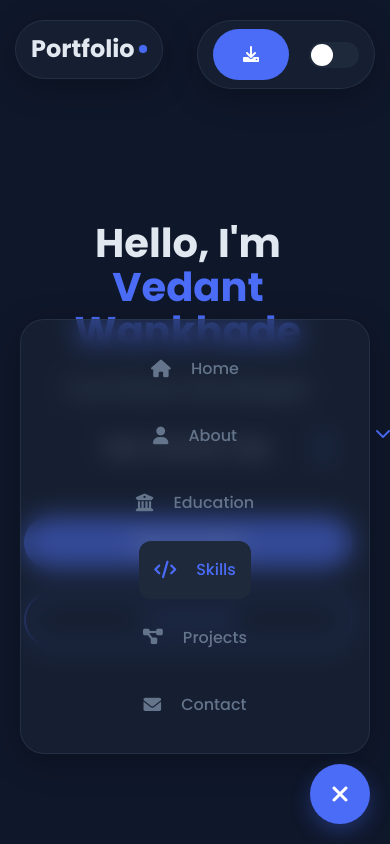
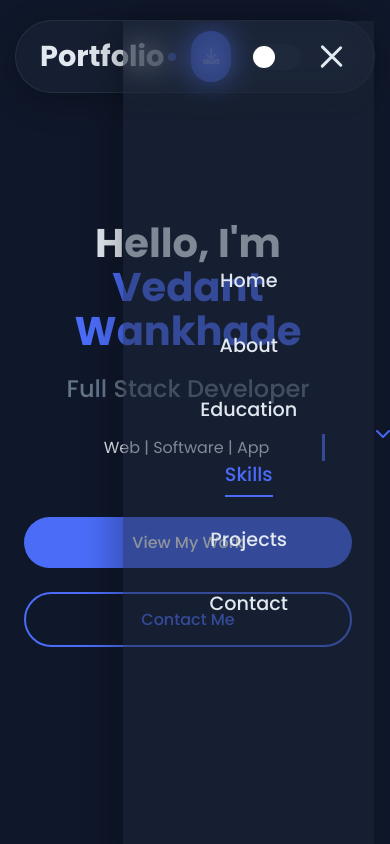
Before and after one commit to vedantwankhade123/Portfolio_Website, a React (Vite) app: page / in a window 390 px wide. Both pictures are taken after a click on the button "Toggle menu". Shown: the top 844 px of the page. Built offline with nearby package versions, Linux system fonts and the light colour scheme.

Commit message:
[dyad] Consolidate navigation into a single header - wrote 2 file(s)

```diff
--- a/src/components/Header.jsx
+++ b/src/components/Header.jsx
@@ -2,12 +2,15 @@ import React, { useState, useEffect, useRef } from 'react';
 import ThemeToggle from './ThemeToggle';
 
 const Header = () => {
+  const [isScrolled, setIsScrolled] = useState(false);
   const [isMenuOpen, setIsMenuOpen] = useState(false);
   const [activeSection, setActiveSection] = useState('home');
   const sectionsRef = useRef({});
 
   useEffect(() => {
     const handleScroll = () => {
+      setIsScrolled(window.scrollY > 20);
+
       const scrollPosition = window.scrollY + window.innerHeight / 2;
       let currentSection = 'home';
       Object.entries(sectionsRef.current).forEach(([id, element]) => {
@@ -18,6 +21,7 @@ const Header = () => {
       setActiveSection(currentSection);
     };
 
+    // Populate refs
     const sectionElements = document.querySelectorAll('section[id]');
     sectionElements.forEach(sec => {
       sectionsRef.current[sec.id] = sec;
@@ -29,66 +33,64 @@ const Header = () => {
   }, []);
 
   const toggleMenu = () => {
-    setIsMenuOpen(prev => !prev);
+    setIsMenuOpen(prev => {
+      document.body.classList.toggle('no-scroll', !prev);
+      return !prev;
+    });
   };
 
   const closeMenu = () => {
     setIsMenuOpen(false);
+    document.body.classList.remove('no-scroll');
   };
 
   const navLinks = [
-    { id: 'home', icon: 'fa-home', text: 'Home' },
-    { id: 'about', icon: 'fa-user', text: 'About' },
-    { id: 'education', icon: 'fa-university', text: 'Education' },
-    { id: 'skills', icon: 'fa-code', text: 'Skills' },
-    { id: 'projects', icon: 'fa-project-diagram', text: 'Projects' },
-    { id: 'contact', icon: 'fa-envelope', text: 'Contact' },
+    { id: 'home', text: 'Home' },
+    { id: 'about', text: 'About' },
+    { id: 'education', text: 'Education' },
+    { id: 'skills', text: 'Skills' },
+    { id: 'projects', text: 'Projects' },
+    { id: 'contact', text: 'Contact' },
   ];
 
   return (
-    <>
-      {/* Top-left corner */}
-      <div className="nav-corner nav-left glass-card">
+    <header className={`glass-card ${isScrolled ? 'scrolled' : ''}`}>
+      <div className="container">
+        <nav>
           <div className="logo">
-          <a href="#home">
+            <a href="#home" onClick={closeMenu}>
               <span className="logo-text">Portfolio</span>
               <span className="logo-dot"></span>
             </a>
           </div>
-      </div>
-
-      {/* Top-right corner */}
-      <div className="nav-corner nav-right glass-card">
-        <a href="#" download className="btn primary-btn resume-btn">
-          <i className="fas fa-download"></i>
-          <span className="resume-text">Resume</span>
-        </a>
-        <ThemeToggle />
-      </div>
-
-      {/* Bottom floating nav */}
-      <ul className={`floating-navlinks glass-card ${isMenuOpen ? 'active' : ''}`}>
+          <ul className={`nav-links ${isMenuOpen ? 'active' : ''}`}>
             {navLinks.map(link => (
               <li key={link.id}>
                 <a
                   href={`#${link.id}`}
                   className={activeSection === link.id ? 'active' : ''}
                   onClick={closeMenu}
-              title={link.text}
                 >
-              <i className={`fas ${link.icon}`}></i>
-              <span className="link-text">{link.text}</span>
+                  {link.text}
                 </a>
               </li>
             ))}
           </ul>
-
-      {/* Mobile menu toggle */}
-      <button className={`burger-menu-toggle ${isMenuOpen ? 'active' : ''}`} onClick={toggleMenu} aria-label="Toggle menu">
-        <i className="fas fa-bars"></i>
-        <i className="fas fa-times"></i>
+          <div className="nav-right-group">
+            <a href="#" download className="btn primary-btn resume-btn">
+              <i className="fas fa-download"></i>
+              <span className="resume-text">Resume</span>
+            </a>
+            <ThemeToggle />
+            <button className={`burger ${isMenuOpen ? 'active' : ''}`} onClick={toggleMenu} aria-label="Toggle menu">
+              <div></div>
+              <div></div>
+              <div></div>
             </button>
-    </>
+          </div>
+        </nav>
+      </div>
+    </header>
   );
 };
 
--- a/src/index.css
+++ b/src/index.css
@@ -127,18 +127,36 @@ section {
     border-radius: 50px;
 }
 
-/* New Corner Elements */
-.nav-corner {
+/* Header and Navigation */
+header {
     position: fixed;
-    top: 30px;
-    z-index: 1001;
+    top: 20px;
+    left: 50%;
+    transform: translateX(-50%);
+    width: calc(100% - 40px);
+    max-width: 1200px;
+    z-index: 1000;
+    transition: all 0.4s ease;
+    padding: 10px 0;
+    background: transparent;
+    backdrop-filter: none;
+    border: 1px solid transparent;
+    box-shadow: none;
+}
+
+header.scrolled {
+    background: var(--card-bg);
+    backdrop-filter: blur(12px);
+    -webkit-backdrop-filter: blur(12px);
+    border: 1px solid var(--border-color);
+    box-shadow: 0 8px 32px 0 var(--shadow-color);
+}
+
+nav {
     display: flex;
+    justify-content: space-between;
     align-items: center;
-    gap: 20px;
-    padding: 10px 20px;
 }
-.nav-left { left: 30px; }
-.nav-right { right: 30px; }
 
 .logo a {
     font-size: 1.8rem;
@@ -162,47 +180,49 @@ section {
     50% { transform: scale(1.5); opacity: 0.7; }
 }
 
-.resume-btn i { margin-right: 8px; }
+.nav-links {
+    display: flex;
+    align-items: center;
+    gap: 35px;
+}
 
-/* New Floating Navlinks Bar */
-.floating-navlinks {
-    position: fixed;
-    bottom: 30px;
-    left: 50%;
-    transform: translateX(-50%);
-    z-index: 1000;
+.nav-links a {
+    color: var(--text-color);
+    font-weight: 500;
+    position: relative;
+    padding: 5px 0;
+}
+
+.nav-links a::after {
+    content: '';
+    position: absolute;
+    bottom: -4px;
+    left: 0;
+    width: 0;
+    height: 2px;
+    background-color: var(--primary-color);
+    transition: width var(--transition-speed) var(--transition-timing);
+}
+
+.nav-links a:hover::after,
+.nav-links a.active::after {
+    width: 100%;
+}
+
+.nav-links a.active,
+.nav-links a:hover {
+    color: var(--primary-color);
+}
+
+.nav-right-group {
     display: flex;
     align-items: center;
     gap: 20px;
-    padding: 12px 25px;
-    transition: all 0.4s ease;
 }
 
-.floating-navlinks a {
-    display: flex;
-    align-items: center;
-    gap: 8px;
-    padding: 10px 15px;
-    border-radius: 12px;
-    color: var(--text-muted);
-    font-weight: 500;
-    transition: all var(--transition-speed) ease;
-}
+.resume-btn i { margin-right: 8px; }
 
-.floating-navlinks a i {
-    font-size: 1.2rem;
-}
-
-.floating-navlinks a:hover,
-.floating-navlinks a.active {
-    background-color: var(--hover-color);
-    color: var(--primary-color);
-}
-
-/* Mobile Burger Toggle */
-.burger-menu-toggle {
-    display: none; /* Hidden on desktop */
-}
+.burger { display: none; }
 
 /* Theme Toggle */
 .theme-toggle {
@@ -577,15 +597,54 @@ footer {
 
 /* Responsive Design */
 @media (max-width: 1024px) {
-    .floating-navlinks .link-text {
+    .nav-links {
         display: none;
+        position: fixed;
+        top: 0;
+        right: -100%;
+        height: 100vh;
+        width: 70%;
+        max-width: 300px;
+        background: var(--card-bg);
+        backdrop-filter: blur(15px);
+        -webkit-backdrop-filter: blur(15px);
+        box-shadow: -10px 0 30px var(--shadow-color);
+        flex-direction: column;
+        justify-content: center;
+        align-items: center;
+        gap: var(--spacing-6);
+        transition: right 0.4s ease-in-out;
     }
-    .floating-navlinks a {
-        padding: 12px;
+    .nav-links.active {
+        display: flex;
+        right: 0;
     }
-    .floating-navlinks a i {
-        font-size: 1.5rem;
+    .nav-links li a { font-size: 1.2rem; }
+
+    .burger {
+        display: flex;
+        flex-direction: column;
+        justify-content: space-around;
+        width: 1.8rem;
+        height: 1.8rem;
+        background: transparent;
+        border: none;
+        cursor: pointer;
+        padding: 0;
+        z-index: 1001;
     }
+    .burger div {
+        width: 1.8rem;
+        height: 0.2rem;
+        background: var(--text-color);
+        border-radius: 10px;
+        transition: all 0.3s linear;
+        position: relative;
+        transform-origin: 1px;
+    }
+    .burger.active div:first-child { transform: rotate(45deg); }
+    .burger.active div:nth-child(2) { opacity: 0; transform: translateX(20px); }
+    .burger.active div:last-child { transform: rotate(-45deg); }
 }
 
 @media (max-width: 768px) {
@@ -599,68 +658,13 @@ footer {
     .timeline-icon { position: static; margin-bottom: var(--spacing-4); }
     .timeline-content { text-align: center; }
     .footer-content { flex-direction: column; gap: var(--spacing-4); }
-
-    .nav-corner {
-        top: 20px;
-        padding: 8px 15px;
-    }
-    .nav-left { left: 20px; }
-    .nav-right { right: 20px; }
-    .logo a { font-size: 1.5rem; }
     .resume-text { display: none; }
     .resume-btn i { margin-right: 0; }
-
-    .floating-navlinks {
-        bottom: -100%;
-        flex-direction: column;
-        width: calc(100% - 40px);
-        padding: 20px;
-        border-radius: 24px;
-        gap: 10px;
-    }
-    .floating-navlinks.active {
-        bottom: 90px;
-    }
-    .floating-navlinks a {
-        flex-direction: row;
-        justify-content: flex-start;
-        width: 100%;
-        padding: 15px;
-        gap: 20px;
-    }
-    .floating-navlinks a i { font-size: 1.1rem; }
-    .floating-navlinks .link-text { display: block; font-size: 1rem; }
-
-    .burger-menu-toggle {
-        display: flex;
-        align-items: center;
-        justify-content: center;
-        position: fixed;
-        bottom: 20px;
-        right: 20px;
-        z-index: 1001;
-        width: 60px;
-        height: 60px;
-        background-color: var(--primary-color);
-        color: white;
-        border: none;
-        border-radius: 50%;
-        font-size: 1.5rem;
-        cursor: pointer;
-        box-shadow: 0 8px 20px rgba(var(--primary-rgb), 0.3);
-        transition: transform 0.3s ease;
-    }
-    .burger-menu-toggle .fa-times { display: none; }
-    .burger-menu-toggle.active .fa-bars { display: none; }
-    .burger-menu-toggle.active .fa-times { display: block; }
-    .burger-menu-toggle:hover {
-        transform: scale(1.1);
-    }
+    .resume-btn { padding: 12px; }
 }
 
 @media (max-width: 480px) {
     .cta-buttons { flex-direction: column; }
     .btn { width: 100%; }
-    .nav-left { left: 15px; }
-    .nav-right { right: 15px; }
+    header { width: calc(100% - 30px); }
 }
```
Lines whose indentation alone changed are shown as unchanged.
